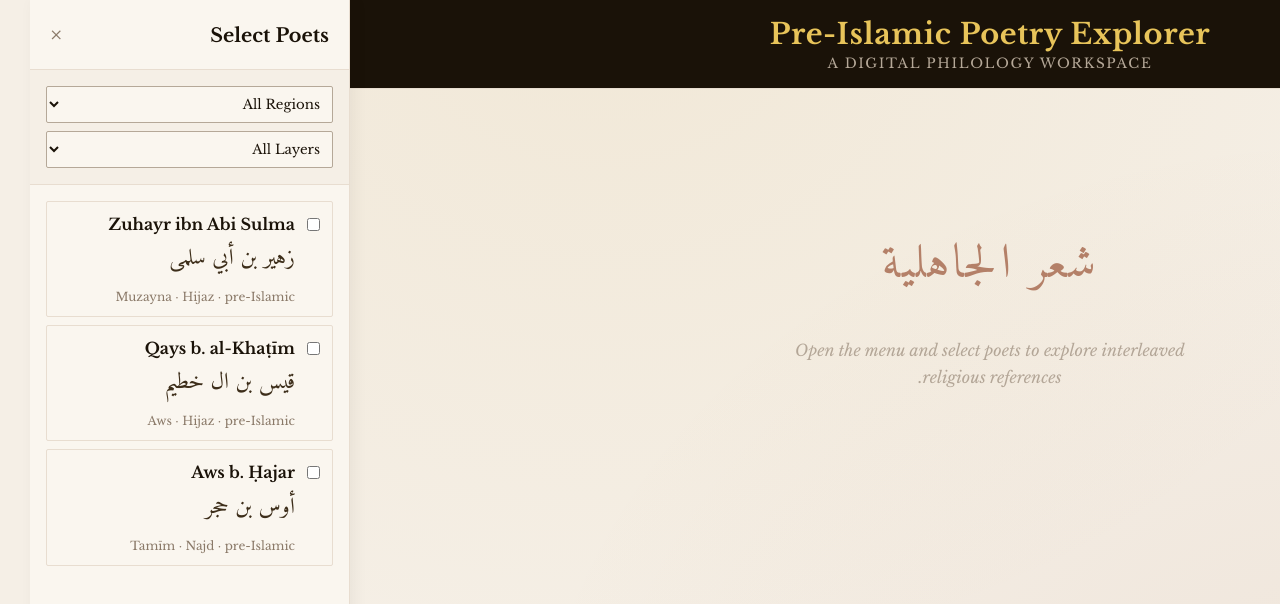
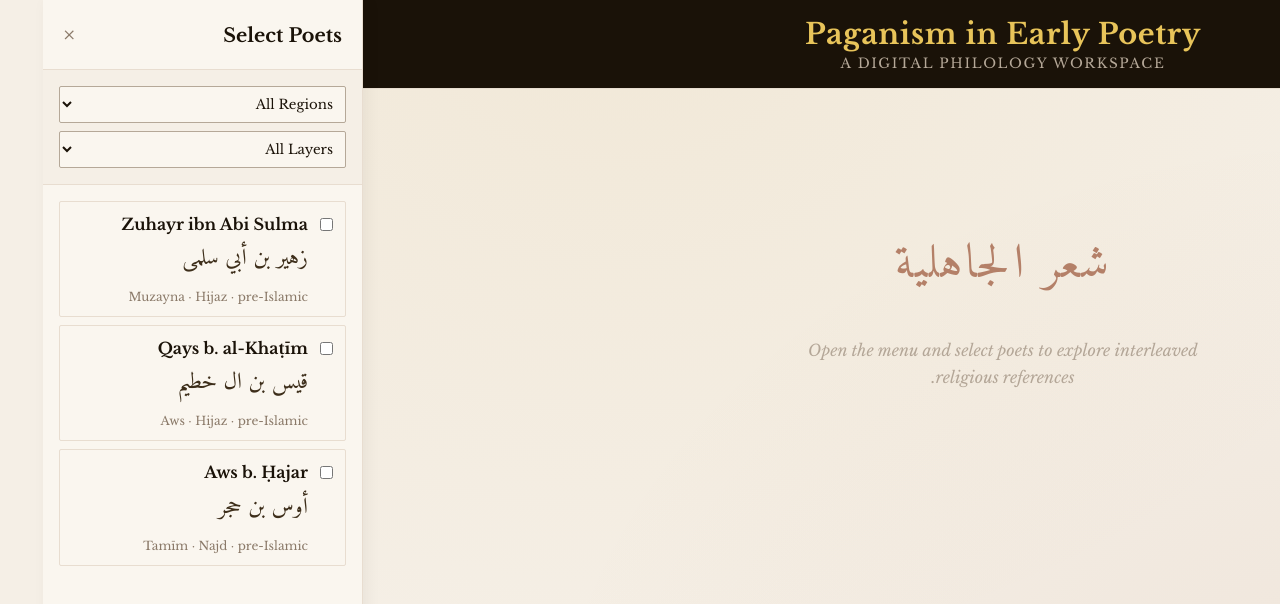
Before and after one commit to Nathaniel-A-Miller/pagan_poets, a React (Vite) app: page / in a window 1280 px wide. Shown: the top 604 px of the page. Built offline with nearby package versions, Linux system fonts and the light colour scheme.

Commit message:
change title

```diff
--- a/src/components/Header.jsx
+++ b/src/components/Header.jsx
@@ -9,7 +9,7 @@ export default function Header({ isMenuOpen, onToggleMenu }) {
       </div>
 
       <div className="header-center">
-        <h1 className="header-title">Pre-Islamic Poetry Explorer</h1>
+        <h1 className="header-title">Paganism in Early Poetry</h1>
         <p className="header-subtitle">A Digital Philology Workspace</p>
       </div>
 
```
